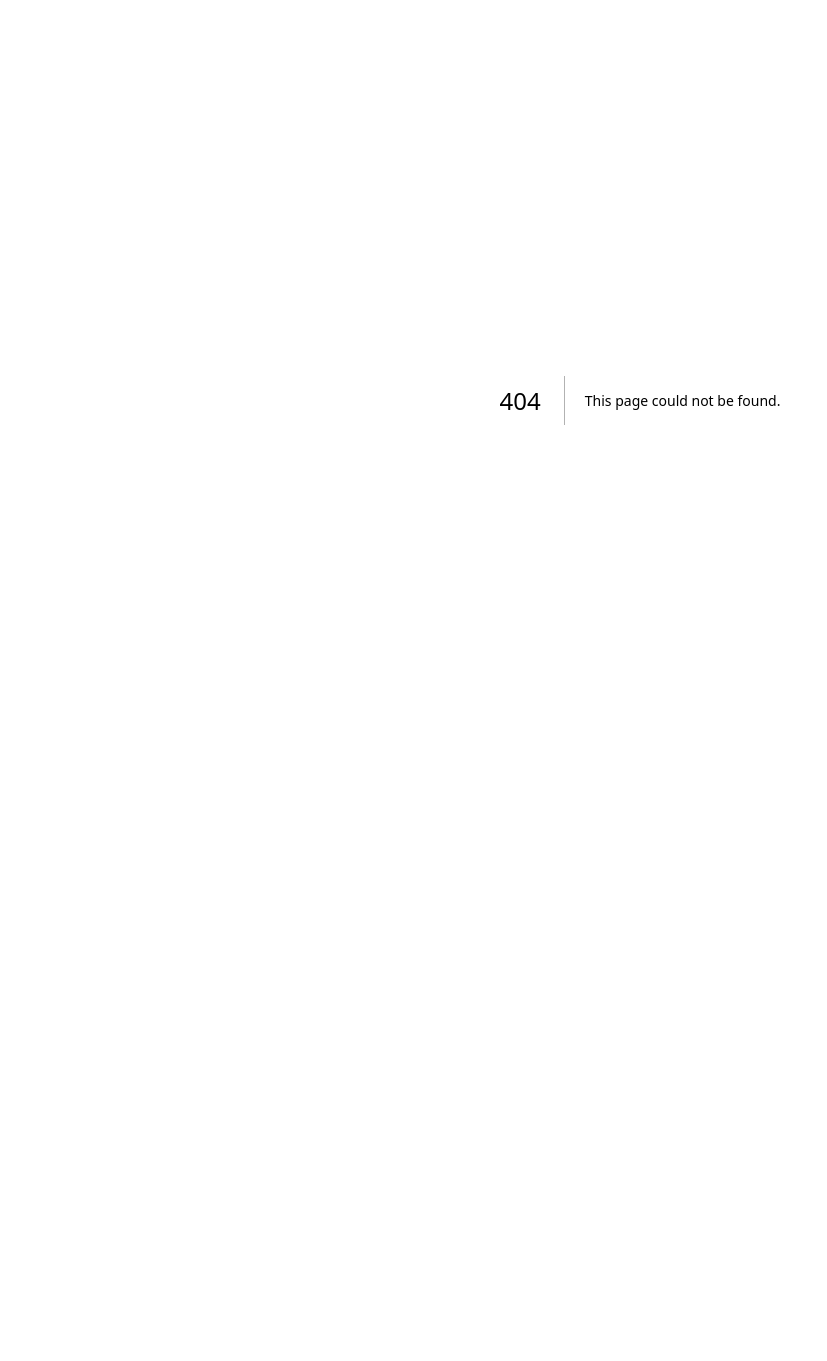
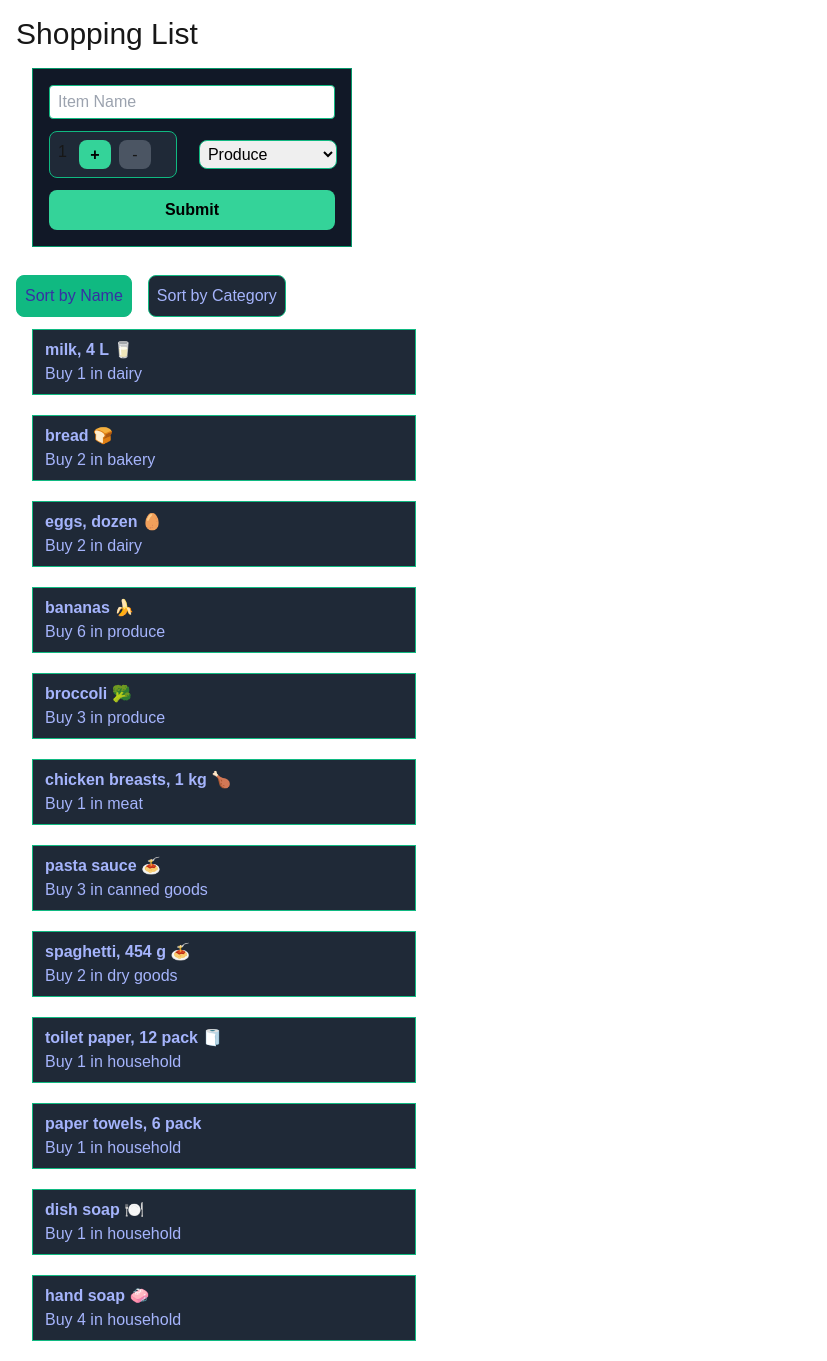
Before and after one commit to ZacharyC4/cprg306-assignments, a Next.js app: page /week-6 in a window 1280 px wide. Before the commit this address had no page. Shown: the whole page, without its empty margins (0-827 px from the left). Before the commit the page ends 800 px from the top, so only its background shows below. Built offline with nearby package versions, Linux system fonts and the light colour scheme.

Commit message:
Week 6 Assignment
Week 6 Assignment along with a few minor changes to the styling of my week 5 assignment

```diff
--- a/app/page.js
+++ b/app/page.js
@@ -10,6 +10,7 @@ export default function Home() {
         <li><Link href="./week-3/"> Week 3 Assignment</Link></li>
         <li><Link href="./week-4/"> Week 4 Assignment</Link></li>
         <li><Link href="./week-5/"> Week 5 Assignment</Link></li>
+        <li><Link href="./week-6/"> Week 6 Assignment</Link></li>
       </ul>
     </main>
   );
--- a/app/week-5/new-item.js
+++ b/app/week-5/new-item.js
@@ -49,9 +49,10 @@ export default function NewItem()
  let incrementStyle = "bg-emerald-400 rounded-lg w-8 hover:bg-emerald-600 text-black font-bold";
  let decrementStyle = "bg-emerald-400 rounded-lg w-8 hover:bg-emerald-600 ml-2 text-black font-bold";
  let endStyle = "bg-gray-600 rounded-lg w-8 ml-2 cursor-not-allowed";
+ let endStyle2 = "bg-gray-600 rounded-lg w-8 cursor-not-allowed";
     if (quantity >= 20)
     {
-        incrementStyle = endStyle;
+        incrementStyle = endStyle2;
     }
     if (quantity <= 1)
     {
@@ -59,7 +60,7 @@ export default function NewItem()
     }
 
     return(
-        <main className="flex justify-center w-full">
+        <main className="pl-8 mb-4">
             <form className="p-4 border border-emerald-600 bg-gray-900 w-80"  onSubmit={handleSubmit}>
                 <div className="mb-3">
                     <label className="inline-block"></label>
@@ -72,7 +73,7 @@ export default function NewItem()
                     />
                 </div>
 
-                <div className="bg-gray-800 w-28 p-2 my-3 border-emerald-500 border rounded-lg flex justify-between">
+                <div className="bg-gray-800 p-2 my-3 border-emerald-500 border rounded-lg flex justify-between w-32">
                     <div className="flex mr-12">
                         <h1>{quantity}</h1>
                         <div className="flex ml-3">
--- /dev/null
+++ b/app/week-6/item-list.js
@@ -0,0 +1,48 @@
+"use client"
+import { useState } from "react";
+import Item from "./item";
+import items from "./items.json";
+import NewItem from "../week-5/new-item";
+
+
+export default function ItemList() {
+
+    const [sortBy, setSortBy] = useState("name");
+    let itemArray = items;
+
+    const handleSortByName = (event) => {
+        event.preventDefault();
+        setSortBy("name");
+        itemArray.sort((a, b) => a.name.localeCompare(b.name));
+    }
+
+    const handleSortByCategory = (event) => {
+        event.preventDefault();
+        setSortBy("category");
+        itemArray.sort((a, b) => a.category.localeCompare(b.category));
+    }
+
+    let nameStyle = "bg-gray-800 p-2 my-3 ml-4 border-emerald-500 border rounded-lg text-indigo-300";
+    let buttonStyle = "bg-gray-800 p-2 my-3 ml-4 border-emerald-500 border rounded-lg text-indigo-300";
+    let activeStyle = "bg-emerald-500 p-2 my-3 ml-4 border-emerald-500 border rounded-lg text-indigo-800";
+
+    if (sortBy === "name") {nameStyle = activeStyle;}
+    if (sortBy === "category") {buttonStyle = activeStyle;}
+
+      return (
+        <main>
+          <NewItem />
+          <button className={nameStyle} onClick={handleSortByName}>Sort by Name</button>
+          <button className={buttonStyle} onClick={handleSortByCategory}>Sort by Category</button>
+          <ul>
+            {itemArray.map((item, id) => (
+              <Item key={id} name={item.name} quantity={item.quantity} category={item.category} />
+            ))}
+            <li>
+
+
+            </li>
+          </ul>
+      </main>
+        );
+}
--- /dev/null
+++ b/app/week-6/item.js
@@ -0,0 +1,14 @@
+export default function Item({name, quantity, category})
+{
+
+    return (
+        <div className="text-indigo-300 pl-8">
+            <ul className="border border-solid border-emerald-500 max-w-sm mb-5 bg-gray-800 py-2 px-3">
+                <li className="font-extrabold">{name}</li>
+                <li>Buy {quantity} in {category} </li>
+            </ul>
+        </div>
+    );
+
+
+}
--- /dev/null
+++ b/app/week-6/items.json
@@ -0,0 +1,74 @@
+[
+    {
+      "id": "1h2GJKH12gkHG31h1H",
+      "name": "milk, 4 L 🥛",
+      "quantity": 1,
+      "category": "dairy"
+    },
+    {
+      "id": "2KJH3k2j3H1k2J3K1H",
+      "name": "bread 🍞",
+      "quantity": 2,
+      "category": "bakery"
+    },
+    {
+      "id": "3h2KJH3k2j3H1k2J3",
+      "name": "eggs, dozen 🥚",
+      "quantity": 2,
+      "category": "dairy"
+    },
+    {
+      "id": "4k2J3K1H2GJKH12gk",
+      "name": "bananas 🍌",
+      "quantity": 6,
+      "category": "produce"
+    },
+    {
+      "id": "5H1h1H2KJH3k2j3H",
+      "name": "broccoli 🥦",
+      "quantity": 3,
+      "category": "produce"
+    },
+    {
+      "id": "6H1k2J3K1H2GJKH1",
+      "name": "chicken breasts, 1 kg 🍗",
+      "quantity": 1,
+      "category": "meat"
+    },
+    {
+      "id": "7gkHG31h1H2KJH3k",
+      "name": "pasta sauce 🍝",
+      "quantity": 3,
+      "category": "canned goods"
+    },
+    {
+      "id": "8j3H1k2J3K1H2GJK",
+      "name": "spaghetti, 454 g 🍝",
+      "quantity": 2,
+      "category": "dry goods"
+    },
+    {
+      "id": "9H12gkHG31h1H2KJ",
+      "name": "toilet paper, 12 pack 🧻",
+      "quantity": 1,
+      "category": "household"
+    },
+    {
+      "id": "10H3k2j3H1k2J3K1",
+      "name": "paper towels, 6 pack",
+      "quantity": 1,
+      "category": "household"
+    },
+    {
+      "id": "11k2J3K1H2GJKH12",
+      "name": "dish soap 🍽️",
+      "quantity": 1,
+      "category": "household"
+    },
+    {
+      "id": "12GJKH12gkHG31h1",
+      "name": "hand soap 🧼",
+      "quantity": 4,
+      "category": "household"
+    }
+  ]
--- /dev/null
+++ b/app/week-6/page.js
@@ -0,0 +1,14 @@
+import ItemList from "./item-list";
+
+
+export default function Page()
+{
+
+    return (
+        <main>
+            <h1 className="text-3xl pl-4 my-4"> Shopping List</h1>
+            <ItemList />
+
+        </main>
+    );
+}
```
